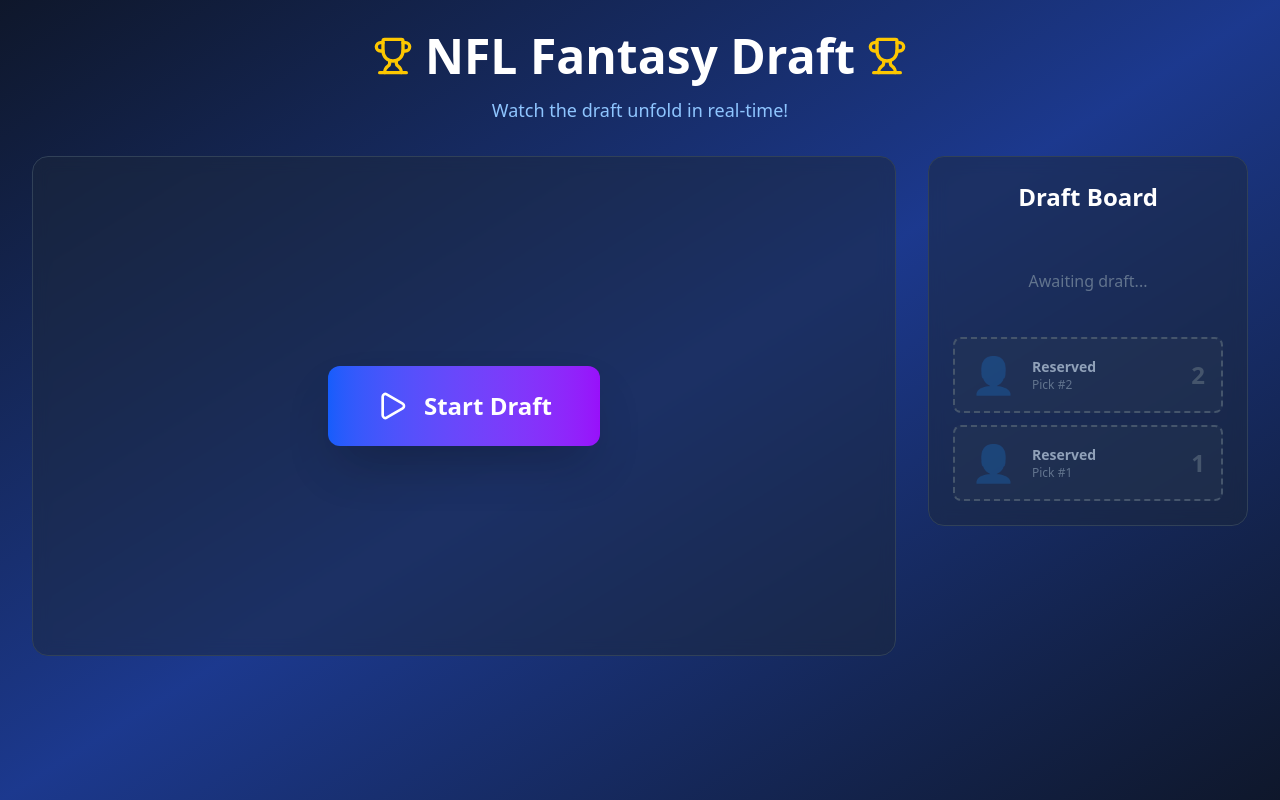
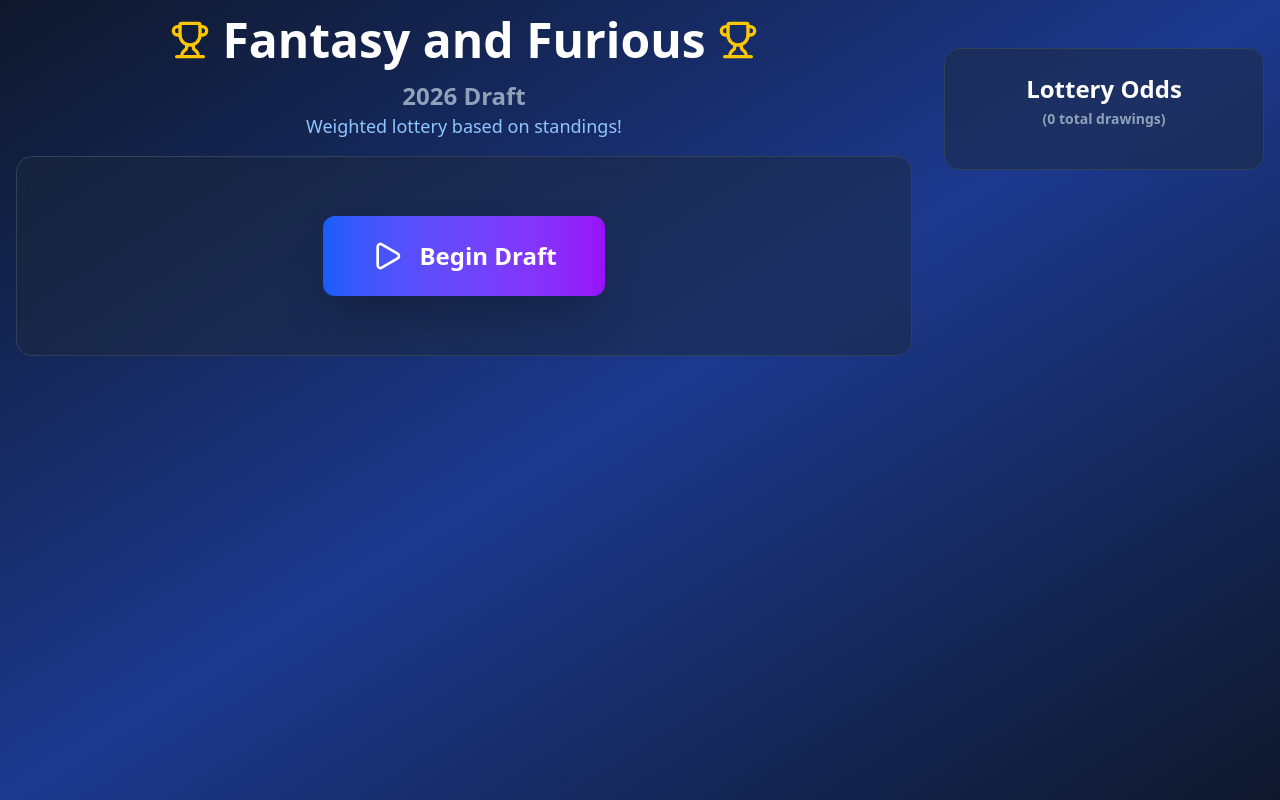
Before and after one commit to gioperalto/fantasy-football-draft-team-lottery, a React (Vite) app: page / in a window 1280 px wide. Built offline with nearby package versions, Linux system fonts and the light colour scheme.

Commit message:
Design changes; moved Team type, data into separate files

```diff
--- a/src/App.tsx
+++ b/src/App.tsx
@@ -1,96 +1,216 @@
 import { useState } from 'react';
-import { Play, Trophy } from 'lucide-react';
+import { Play, Trophy, ChevronLeft, ChevronRight } from 'lucide-react';
+import type { Team } from './interfaces/Team';
+import teams from './data/Teams';
 import './App.css';
 
-interface Team {
-  name: string;
-  icon: string;
-  color: string;
-  standing: number;
+interface DraftedTeam extends Team {
+  pick: number;
 }
 
-const teams: Team[] = [
-  { name: 'Team 1', icon: '🎩', color: '#E31837', standing: 10 },
-  { name: 'Team 2', icon: '🍻', color: '#00338D', standing: 4 },
-  { name: 'Team 3', icon: '🚂', color: '#AA0000', standing: 7 },
-  { name: 'Team 4', icon: '🏈', color: '#004C54', standing: 5},
-  { name: 'Team 5', icon: '🐭', color: '#041E42', standing: 2 },
-  { name: 'Team 6', icon: '🏆', color: '#008E97', standing: 1 },
-  { name: 'Team 7', icon: '⭐', color: '#0076B6', standing: 3 },
-  { name: 'Team 8', icon: '💰', color: '#241773', standing: 11 },
-  { name: 'Team 9', icon: '🐱', color: '#203731', standing: 8 },
-  { name: 'Team 10', icon: '💵', color: '#FB4F14', standing: 6 },
-];
+interface LotteryOdds {
+  team: Team;
+  odds: number;
+  drawings: number;
+}
 
 export default function NFLDraftAnimator() {
-  const [drafted, setDrafted] = useState<(Team & { pick: number })[]>([]);
+  const [drafted, setDrafted] = useState<DraftedTeam[]>([]);
   const [current, setCurrent] = useState<Team | null>(null);
   const [isDrafting, setIsDrafting] = useState(false);
   const [showCurrent, setShowCurrent] = useState(false);
+  const [countdown, setCountdown] = useState<number | null>(null);
+  const [lotteryOdds, setLotteryOdds] = useState<LotteryOdds[]>([]);
+  const [totalDrawings, setTotalDrawings] = useState(0);
+  const [carouselIndex, setCarouselIndex] = useState(0);
+
+  const standingToString = (place: number): string => {
+    if (place === 1) return '1st';
+    if (place === 2) return '2nd';
+    if (place === 3) return '3rd';
+    return `${place}th`;
+  };
+
+  const drawingsToString = (drawings: number): string => {
+    if (drawings === 1) return '1 drawing';
+    return `${drawings} drawings`;
+  };
+
+  const calculateLotteryOdds = (remainingTeams: Team[]): LotteryOdds[] => {
+    const total = remainingTeams.reduce((sum, team) => sum + team.standing, 0);
+    return remainingTeams.map(team => ({
+      team,
+      drawings: team.standing,
+      odds: (team.standing / total) * 100
+    })).sort((a, b) => b.odds - a.odds);
+  };
+
+  const weightedRandomPick = (remainingTeams: Team[]): Team => {
+    const totalWeight = remainingTeams.reduce((sum, team) => sum + team.standing, 0);
+    let random = Math.random() * totalWeight;
+
+    for (const team of remainingTeams) {
+      random -= team.standing;
+      if (random <= 0) {
+        return team;
+      }
+    }
+
+    return remainingTeams[remainingTeams.length - 1];
+  };
 
   const startDraft = () => {
     setDrafted([]);
     setCurrent(null);
     setIsDrafting(true);
     setShowCurrent(false);
+    setCountdown(null);
+    setCarouselIndex(0);
 
-    // Shuffle teams for picks 3-12
-    const shuffled = [...teams].sort(() => Math.random() - 0.5);
-    const draftOrder = shuffled.slice(0, 10);
+    let remainingTeams = [...teams];
+    const initialTotal = remainingTeams.reduce((sum, team) => sum + team.standing, 0);
+    setTotalDrawings(initialTotal);
+    setLotteryOdds(calculateLotteryOdds(remainingTeams));
 
-    // Draft in reverse order (12 to 3, then 2, then 1)
     let delay = 0;
-    for (let i = 9; i >= 0; i--) {
+    const COUNTDOWN = 15;
+
+    for (let pickNum = 3; pickNum <= 11; pickNum++) {
       setTimeout(() => {
-        const pick = i + 3;
-        const team = draftOrder[i];
+        const currentRemaining = remainingTeams;
+        const odds = calculateLotteryOdds(currentRemaining);
+        const currentTotal = currentRemaining.reduce((sum, team) => sum + team.standing, 0);
 
-        setCurrent(team);
+        setLotteryOdds(odds);
+        setTotalDrawings(currentTotal);
+
+        for (let i = COUNTDOWN; i >= 1; i--) {
+          setTimeout(() => {
+            setCountdown(i);
+          }, (COUNTDOWN - i) * 1000);
+        }
+
+        if (pickNum === 11) {
+          setTimeout(() => {
+            setCountdown(null);
+            const firstPick = weightedRandomPick(currentRemaining);
+            let secondPick: Team;
+            do {
+              secondPick = weightedRandomPick(currentRemaining);
+            } while (secondPick.name === firstPick.name);
+
+            setCurrent(null);
             setShowCurrent(true);
 
             setTimeout(() => {
-          setDrafted(prev => [...prev, { ...team, pick }]);
+              setDrafted(prev => [
+                { ...secondPick, pick: 12 },
+                { ...firstPick, pick: 11 },
+                ...prev
+              ]);
+              remainingTeams = remainingTeams.filter(t => t.name !== firstPick.name && t.name !== secondPick.name);
+
+              const updatedOdds = calculateLotteryOdds(remainingTeams);
+              const updatedTotal = remainingTeams.reduce((sum, team) => sum + team.standing, 0);
+              setLotteryOdds(updatedOdds);
+              setTotalDrawings(updatedTotal);
+            }, 2000);
+
+          }, COUNTDOWN * 1000);
+          return;
+        }
+        setTimeout(() => {
+          setCountdown(null);
+          const selectedTeam = weightedRandomPick(currentRemaining);
+
+          setCurrent(selectedTeam);
+          setShowCurrent(true);
+
+          setTimeout(() => {
+            setDrafted(prev => [{ ...selectedTeam, pick: pickNum }, ...prev]);
             setShowCurrent(false);
-        }, 1500);
+            remainingTeams = remainingTeams.filter(t => t.name !== selectedTeam.name);
+
+            const updatedOdds = calculateLotteryOdds(remainingTeams);
+            const updatedTotal = remainingTeams.reduce((sum, team) => sum + team.standing, 0);
+            setLotteryOdds(updatedOdds);
+            setTotalDrawings(updatedTotal);
+          }, 2000);
+
+        }, COUNTDOWN * 1000);
 
       }, delay);
-      delay += 2000;
+      delay += (COUNTDOWN * 1000) + 3000;
     }
+
     setTimeout(() => {
       setIsDrafting(false);
-    }, 17000);
+      setLotteryOdds([]);
+    }, delay + 2000);
   };
 
+  const allDraftedWithReserved = [
+    ...drafted,
+    { name: 'Reserved', icon: '👤', color: '#64748b', pick: 2, standing: 0 },
+    { name: 'Reserved', icon: '👤', color: '#64748b', pick: 1, standing: 0 }
+  ].sort((a, b) => b.pick - a.pick);
+
+  const itemsPerPage = 6;
+  const maxIndex = Math.max(0, Math.ceil(allDraftedWithReserved.length / itemsPerPage) - 1);
+  const visibleItems = allDraftedWithReserved.slice(
+    carouselIndex * itemsPerPage,
+    (carouselIndex + 1) * itemsPerPage
+  );
+
   return (
-    <div className="min-h-screen bg-gradient-to-br from-slate-900 via-blue-900 to-slate-900 text-white p-8">
-      <div className="max-w-7xl mx-auto">
-        <div className="text-center mb-8">
+    <div className="min-h-screen bg-gradient-to-br from-slate-900 via-blue-900 to-slate-900 text-white p-4">
+      <div className="max-w-8xl mx-auto">
+        <div className="flex gap-8">
+          <div className="flex-1">
+            <div className="text-center mb-4">
               <div className="flex items-center justify-center gap-3 mb-4">
                 <Trophy className="w-10 h-10 text-yellow-400" />
-            <h1 className="text-5xl font-bold">NFL Fantasy Draft</h1>
+                <h1 className="text-5xl font-bold">Fantasy and Furious</h1>
                 <Trophy className="w-10 h-10 text-yellow-400" />
               </div>
-          <p className="text-blue-300 text-lg">Watch the draft unfold in real-time!</p>
+              <h3 className="text-2xl text-slate-400 mt-2 font-bold">2026 Draft</h3>
+              <p className="text-blue-300 text-lg">Weighted lottery based on standings!</p>
             </div>
-
-        <div className="flex gap-8">
-          {/* Main draft area */}
-          <div className="flex-1">
-            <div className="bg-slate-800/50 backdrop-blur rounded-2xl p-12 min-h-[500px] flex flex-col items-center justify-center border border-slate-700">
+            <div className="bg-slate-800/50 backdrop-blur rounded-2xl p-4 min-h-[200px] flex flex-col items-center justify-center border border-slate-700">
               {!isDrafting && drafted.length === 0 && (
                 <button
                   onClick={startDraft}
                   className="group bg-gradient-to-r from-blue-600 to-purple-600 hover:from-blue-500 hover:to-purple-500 text-white px-12 py-6 rounded-xl text-2xl font-bold transition-all transform hover:scale-105 shadow-2xl flex items-center gap-4"
                 >
                   <Play className="w-8 h-8 group-hover:translate-x-1 transition-transform" />
-                  Start Draft
+                  Begin Draft
                 </button>
+              )}
+
+              {countdown !== null && (
+                <div className="text-center">
+                  <div className="relative">
+                    <div className="inset-0 flex items-center justify-center">
+                      <span className="text-5xl font-bold text-white">{countdown}</span>
+                    </div>
+                  </div>
+                  <p className="text-xl text-slate-300 mt-4">Drawing next pick...</p>
+                </div>
               )}
 
               {current && showCurrent && (
                 <div className="text-center animate-in fade-in zoom-in duration-500">
                   <div className="text-9xl mb-6 animate-bounce">{current.icon}</div>
                   <h2 className="text-4xl font-bold mb-2">{current.name}</h2>
+                  <p className="text-xl text-blue-300">Selected!</p>
+                </div>
+              )}
+
+              {showCurrent && !current && (
+                <div className="text-center animate-in fade-in zoom-in duration-500">
+                  <div className="text-6xl mb-6">🎲🎲</div>
+                  <h2 className="text-3xl font-bold mb-4">Double Selection!</h2>
+                  <p className="text-xl text-blue-300">Picks #11 and #12 selected simultaneously</p>
                 </div>
               )}
 
@@ -102,65 +222,106 @@ export default function NFLDraftAnimator() {
                     onClick={startDraft}
                     className="bg-gradient-to-r from-green-600 to-blue-600 hover:from-green-500 hover:to-blue-500 text-white px-8 py-4 rounded-xl text-xl font-bold transition-all transform hover:scale-105"
                   >
-                    Draft Again
+                    Draft Again?
+                  </button>
+                </div>
+              )}
+            </div>
+
+            {(drafted.length > 0 || isDrafting) && (
+              <div className="mt-4 bg-slate-800/50 backdrop-blur rounded-2xl p-6 border border-slate-700">
+                <h3 className="text-2xl font-bold mb-4 text-center">Draft Board</h3>
+
+                <div className="relative">
+                  <div className="grid grid-cols-6 gap-3">
+                    {visibleItems.map((team, idx) => (
+                      <div
+                        key={`${team.pick}-${idx}`}
+                        className={`${
+                          team.name === 'Reserved'
+                            ? 'bg-slate-700/30 border-2 border-dashed border-slate-600'
+                            : 'bg-slate-700/50'
+                        } rounded-lg p-4 flex flex-col items-center gap-2`}
+                        style={{
+                          borderLeft: team.name !== 'Reserved' ? `4px solid ${team.color}` : undefined
+                        }}
+                      >
+                        <div className={`text-4xl ${team.name === 'Reserved' ? 'opacity-30' : ''}`}>
+                          {team.icon}
+                        </div>
+                        <div className="text-center">
+                          <div className={`font-semibold text-xs ${team.name === 'Reserved' ? 'text-slate-400' : ''}`}>
+                            {team.name}
+                          </div>
+                          <div className="text-xs text-slate-400">Pick #{team.pick}</div>
+                        </div>
+                        <div className={`text-2xl font-bold ${team.name === 'Reserved' ? 'text-slate-600' : 'text-slate-500'}`}>
+                          {team.pick}
+                        </div>
+                      </div>
+                    ))}
+                  </div>
+
+                  {maxIndex > 0 && (
+                    <div className="flex justify-center items-center gap-4 mt-4">
+                      <button
+                        onClick={() => setCarouselIndex(Math.max(0, carouselIndex - 1))}
+                        disabled={carouselIndex === 0}
+                        className="p-2 bg-slate-700 rounded-lg hover:bg-slate-600 disabled:opacity-30 disabled:cursor-not-allowed transition-all"
+                      >
+                        <ChevronLeft className="w-6 h-6" />
+                      </button>
+
+                      <div className="flex gap-2">
+                        {Array.from({ length: maxIndex + 1 }).map((_, idx) => (
+                          <button
+                            key={idx}
+                            onClick={() => setCarouselIndex(idx)}
+                            className={`w-2 h-2 rounded-full transition-all ${
+                              idx === carouselIndex ? 'bg-blue-400 w-6' : 'bg-slate-600'
+                            }`}
+                          />
+                        ))}
+                      </div>
+
+                      <button
+                        onClick={() => setCarouselIndex(Math.min(maxIndex, carouselIndex + 1))}
+                        disabled={carouselIndex === maxIndex}
+                        className="p-2 bg-slate-700 rounded-lg hover:bg-slate-600 disabled:opacity-30 disabled:cursor-not-allowed transition-all"
+                      >
+                        <ChevronRight className="w-6 h-6" />
                       </button>
                     </div>
                   )}
                 </div>
               </div>
+            )}
+          </div>
 
-          {/* Draft board */}
-          <div className="w-80">
+          <div className="w-80 max-h-dvh overflow-y-scroll ">
             <div className="bg-slate-800/50 backdrop-blur rounded-2xl p-6 border border-slate-700 sticky top-8">
-              <h3 className="text-2xl font-bold mb-6 text-center">Draft Board</h3>
+              <h3 className="text-2xl font-bold mb-4 text-center">
+                Lottery Odds
+                <span className="text-sm text-slate-400 block mt-1">
+                  ({totalDrawings} total drawings)
+                </span>
+              </h3>
               <div className="space-y-3">
-
-                  {drafted.length === 0 && (
-                    <div className="text-center text-slate-500 py-8">
-                      Awaiting draft...
-                    </div>
-                  )}
-
-                  {drafted.map((team, idx) => (
+                {lotteryOdds.map((item, idx) => (
                   <div
                     key={idx}
-                    className="bg-slate-700/50 rounded-lg p-4 flex items-center gap-4 animate-in slide-in-from-right duration-500"
-                    style={{
-                      animationDelay: `${idx * 50}ms`,
-                      borderLeft: `4px solid ${team.color}`
-                    }}
+                    className="bg-slate-700/50 rounded-lg p-3 flex items-center gap-2"
+                    style={{ borderLeft: `4px solid ${item.team.color}` }}
                   >
-                    <div className="text-4xl">{team.icon}</div>
+                    <div className="text-3xl">{item.team.icon}</div>
                     <div className="flex-1">
-                      <div className="font-semibold text-sm">{team.name}</div>
-                      <div className="text-xs text-slate-400">Pick #{team.pick}</div>
+                      <div className="font-semibold text-sm">{item.team.name} ({standingToString(item.team.standing)})</div>
+                      <div className="text-xs text-blue-300 font-semibold mt-1">
+                        {drawingsToString(item.drawings)} • {item.odds.toFixed(1)}%
                       </div>
-                    <div className="text-2xl font-bold text-slate-500">
-                      {team.pick}
                     </div>
                   </div>
                 ))}
-
-                {/* Reserved Pick 2 */}
-                <div className="bg-slate-700/30 rounded-lg p-4 flex items-center gap-4 border-2 border-dashed border-slate-600">
-                  <div className="text-4xl opacity-30">👤</div>
-                  <div className="flex-1">
-                    <div className="font-semibold text-sm text-slate-400">Reserved</div>
-                    <div className="text-xs text-slate-500">Pick #2</div>
-                  </div>
-                  <div className="text-2xl font-bold text-slate-600">2</div>
-                </div>
-
-                {/* Reserved Pick 1 */}
-                <div className="bg-slate-700/30 rounded-lg p-4 flex items-center gap-4 border-2 border-dashed border-slate-600">
-                  <div className="text-4xl opacity-30">👤</div>
-                  <div className="flex-1">
-                    <div className="font-semibold text-sm text-slate-400">Reserved</div>
-                    <div className="text-xs text-slate-500">Pick #1</div>
-                  </div>
-                  <div className="text-2xl font-bold text-slate-600">1</div>
-                </div>
-
               </div>
             </div>
           </div>
--- /dev/null
+++ b/src/data/Teams.tsx
@@ -0,0 +1,16 @@
+import type { Team } from '../interfaces/Team';
+
+const teams: Team[] = [
+    { name: 'Team 1', icon: '🎩', color: '#E31837', standing: 10 },
+    { name: 'Team 2', icon: '🍻', color: '#00338D', standing: 4 },
+    { name: 'Team 3', icon: '🚂', color: '#AA0000', standing: 7 },
+    { name: 'Team 4', icon: '🏈', color: '#004C54', standing: 5},
+    { name: 'Team 5', icon: '🏭', color: '#041E42', standing: 2 },
+    { name: 'Team 6', icon: '🏆', color: '#008E97', standing: 1 },
+    { name: 'Team 7', icon: '⭐', color: '#0076B6', standing: 3 },
+    { name: 'Team 8', icon: '💰', color: '#241773', standing: 11 },
+    { name: 'Team 9', icon: '🐱', color: '#203731', standing: 8 },
+    { name: 'Team 10', icon: '💵', color: '#FB4F14', standing: 6 },
+];
+
+export default teams;
--- /dev/null
+++ b/src/interfaces/Team.tsx
@@ -0,0 +1,8 @@
+interface Team {
+  name: string;
+  icon: string;
+  color: string;
+  standing: number;
+}
+
+export type { Team };
```
Lines whose indentation alone changed are shown as unchanged.
